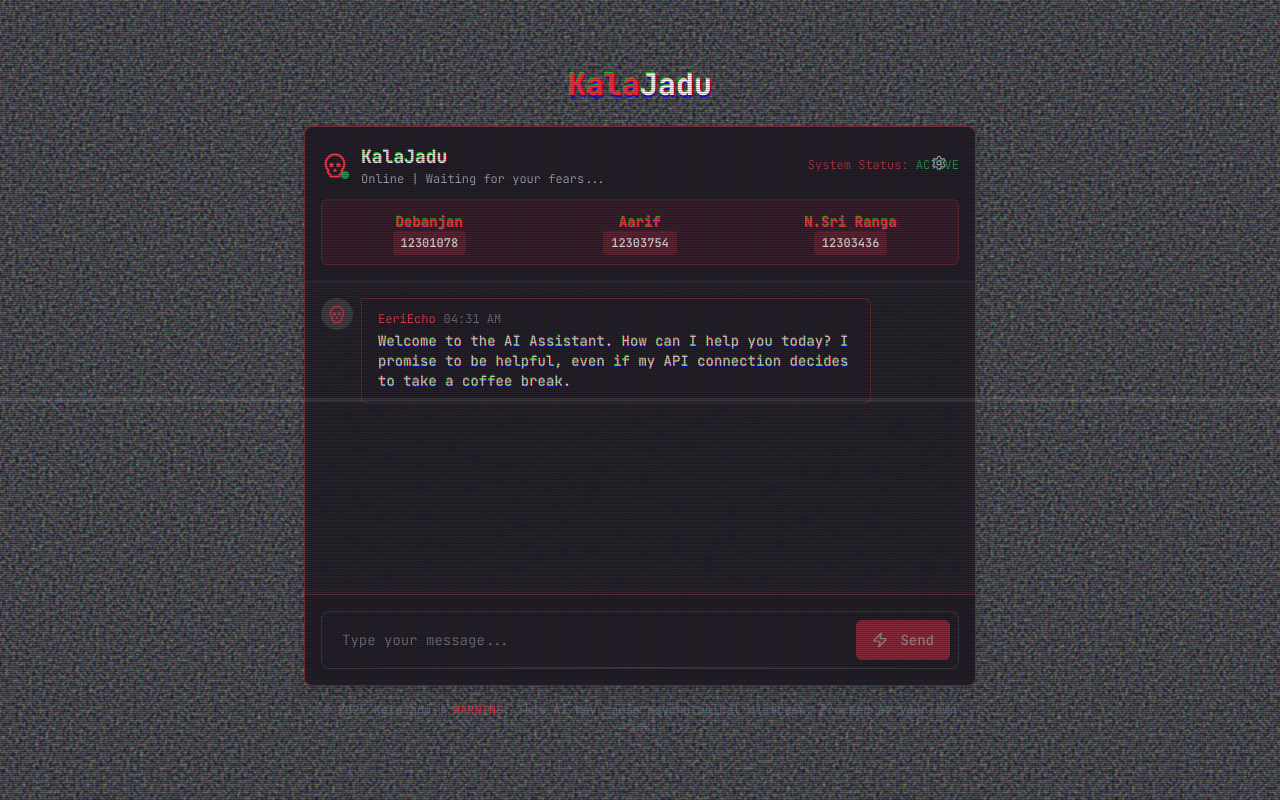
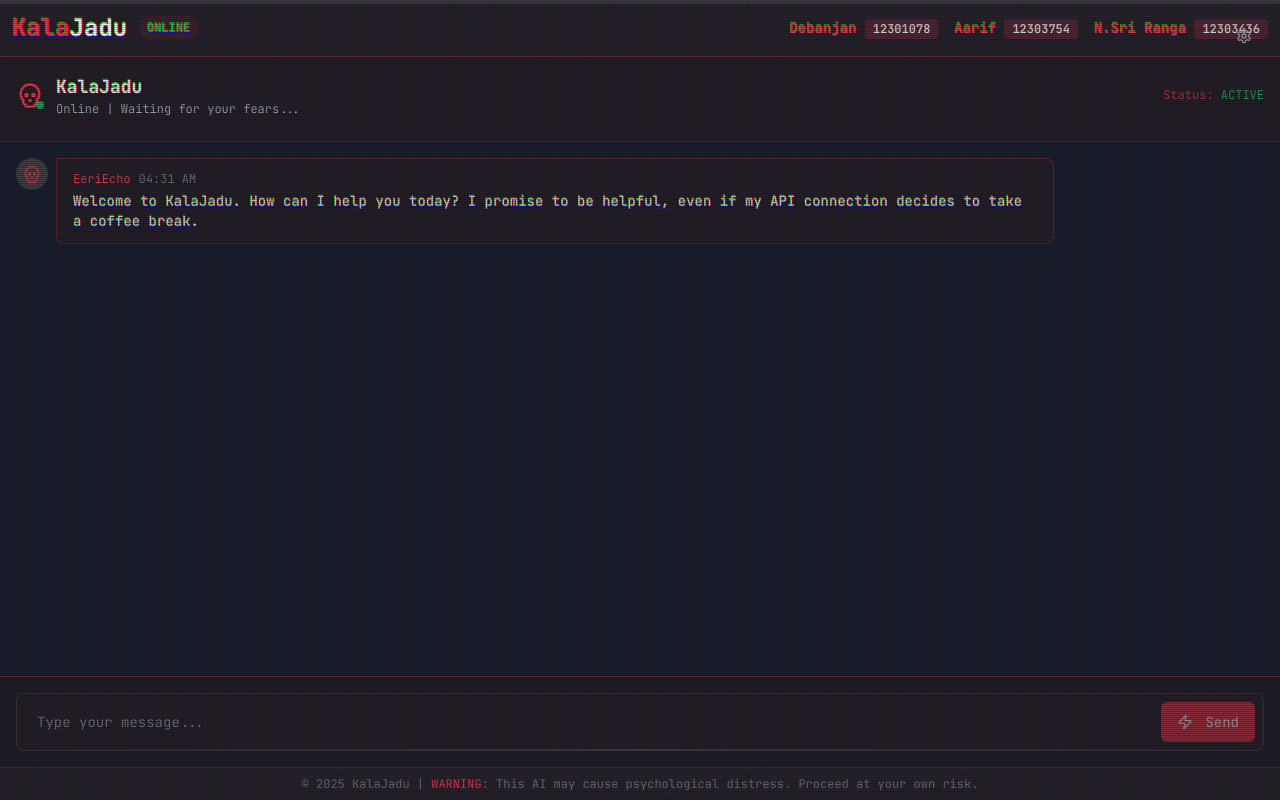
Before and after one commit to Fazesen/eerie-echo-bot, a React (Vite) app: page / in a window 1280 px wide. Built offline with nearby package versions, Linux system fonts and the light colour scheme.

Commit message:
Fix: Fullscreen UI and chat history
Adjust UI to utilize full screen and implement chat history with user details.

```diff
--- a/src/components/Chat.tsx
+++ b/src/components/Chat.tsx
@@ -19,13 +19,19 @@ const Chat: React.FC = () => {
   const [messages, setMessages] = useState<ChatMessage[]>([
     {
       id: '1',
-      content: "Welcome to the AI Assistant. How can I help you today? I promise to be helpful, even if my API connection decides to take a coffee break.",
+      content: "Welcome to KalaJadu. How can I help you today? I promise to be helpful, even if my API connection decides to take a coffee break.",
       sender: 'bot',
       timestamp: new Date()
     }
   ]);
   const [isTyping, setIsTyping] = useState(false);
   const messagesEndRef = useRef<HTMLDivElement>(null);
+  const [chatHistory, setChatHistory] = useState<{ date: string, messages: ChatMessage[] }[]>([
+    {
+      date: new Date().toLocaleDateString(),
+      messages: []
+    }
+  ]);
 
   const [conversationHistory, setConversationHistory] = useState<GeminiMessage[]>([
     {
@@ -51,6 +57,20 @@ const Chat: React.FC = () => {
       });
     }
   }, []);
+
+  useEffect(() => {
+    // Group messages by date for history
+    const today = new Date().toLocaleDateString();
+    const todayHistory = chatHistory.find(h => h.date === today);
+
+    if (todayHistory) {
+      setChatHistory(prev =>
+        prev.map(h => h.date === today ? { ...h, messages } : h)
+      );
+    } else {
+      setChatHistory(prev => [...prev, { date: today, messages }]);
+    }
+  }, [messages]);
 
   const scrollToBottom = () => {
     messagesEndRef.current?.scrollIntoView({ behavior: 'smooth' });
@@ -146,8 +166,9 @@ const Chat: React.FC = () => {
       <ChatHeader />
 
       <div className="flex-1 overflow-y-auto p-4 bg-opacity-80 backdrop-blur-sm">
+        {chatHistory.length > 0 && (
           <div className="space-y-4">
-          {messages.map(message => (
+            {chatHistory[chatHistory.length - 1].messages.map(message => (
               <Message
                 key={message.id}
                 content={message.content}
@@ -157,6 +178,7 @@ const Chat: React.FC = () => {
             ))}
             <div ref={messagesEndRef} />
           </div>
+        )}
       </div>
 
       <div className="p-4 border-t border-horror-blood/30 bg-horror-darker bg-opacity-80 backdrop-blur-sm">
--- a/src/components/ChatHeader.tsx
+++ b/src/components/ChatHeader.tsx
@@ -1,6 +1,6 @@
 
 import React from 'react';
-import { Skull } from 'lucide-react';
+import { Skull, History } from 'lucide-react';
 
 const ChatHeader: React.FC = () => {
   return (
@@ -16,12 +16,19 @@ const ChatHeader: React.FC = () => {
             <p className="text-xs text-gray-400">Online | Waiting for your fears...</p>
           </div>
         </div>
-        <div className="text-xs text-horror-blood animate-pulse">
-          System Status: <span className="text-green-500">ACTIVE</span>
+
+        <div className="flex items-center space-x-2">
+          <div className="text-xs text-horror-blood animate-pulse">
+            Status: <span className="text-green-500">ACTIVE</span>
+          </div>
+          <div className="flex md:hidden items-center text-sm bg-horror-blood/10 px-2 py-1 rounded-md">
+            <History className="h-3 w-3 mr-1 text-horror-blood" />
+            <span className="text-xs">History</span>
+          </div>
         </div>
       </div>
 
-      <div className="flex flex-col items-center justify-center mt-1 p-2 bg-horror-blood/10 rounded-md border border-horror-blood/20">
+      <div className="block sm:hidden flex-col items-center justify-center mt-1 p-2 bg-horror-blood/10 rounded-md border border-horror-blood/20">
         <div className="text-center grid grid-cols-3 gap-3 w-full">
           <div className="p-1">
             <p className="text-sm font-bold text-gray-200">
--- a/src/pages/Index.tsx
+++ b/src/pages/Index.tsx
@@ -17,24 +17,46 @@ const Index = () => {
 
   return (
     <SettingsProvider>
-      <div className="min-h-screen flex flex-col items-center justify-center p-4 crt">
+      <div className="h-screen w-full flex flex-col overflow-hidden crt">
         <div className="scanline"></div>
 
-        <div className={`w-full max-w-2xl transition-all duration-1000 relative ${loaded ? 'opacity-100' : 'opacity-0'}`}>
-          <div className="flex items-center justify-center mb-6">
-            <h1 className="text-3xl font-bold text-horror-blood glitch-text">
+        <div className={`w-full h-full flex flex-col transition-all duration-1000 ${loaded ? 'opacity-100' : 'opacity-0'}`}>
+          <header className="bg-horror-darker/90 backdrop-blur-sm border-b border-horror-blood/30 p-3 flex items-center justify-between">
+            <h1 className="text-2xl font-bold text-horror-blood glitch-text flex items-center">
               Kala<span className="text-white">Jadu</span>
+              <span className="ml-3 text-xs text-green-500 bg-horror-blood/10 px-2 py-1 rounded-full">ONLINE</span>
             </h1>
+
+            <div className="flex space-x-4 items-center">
+              <div className="hidden sm:flex space-x-4">
+                <div className="text-sm font-bold">
+                  <span className="text-horror-blood glitch-text">Debanjan</span>
+                  <span className="text-xs text-gray-300 ml-2 bg-horror-blood/20 px-2 py-0.5 rounded">12301078</span>
+                </div>
+                <div className="text-sm font-bold">
+                  <span className="text-horror-blood glitch-text">Aarif</span>
+                  <span className="text-xs text-gray-300 ml-2 bg-horror-blood/20 px-2 py-0.5 rounded">12303754</span>
+                </div>
+                <div className="text-sm font-bold">
+                  <span className="text-horror-blood glitch-text">N.Sri Ranga</span>
+                  <span className="text-xs text-gray-300 ml-2 bg-horror-blood/20 px-2 py-0.5 rounded">12303436</span>
+                </div>
+              </div>
+            </div>
+          </header>
+
+          <div className="flex flex-1 h-full overflow-hidden bg-horror-dark">
+            <SettingsSidebar />
+            <div className="flex-1 h-full">
+              <Chat />
+            </div>
           </div>
 
-          <div className="border border-horror-blood/40 bg-horror-darker/70 backdrop-blur-sm rounded-lg shadow-lg overflow-hidden h-[70vh] relative">
-            <SettingsSidebar />
-            <Chat />
-          </div>
-
-          <div className="mt-4 text-xs text-gray-500 text-center">
-            <p>&copy; 2025 KalaJadu | <span className="text-horror-blood">WARNING</span>: This AI may cause psychological distress. Proceed at your own risk.</p>
-          </div>
+          <footer className="bg-horror-darker/90 backdrop-blur-sm border-t border-horror-blood/30 p-2">
+            <div className="text-xs text-gray-500 text-center">
+              <p>&copy; 2025 KalaJadu | <span className="text-horror-blood">WARNING</span>: This AI may cause psychological distress. Proceed at your own risk.</p>
+            </div>
+          </footer>
         </div>
       </div>
     </SettingsProvider>
```
Lines whose indentation alone changed are shown as unchanged.
